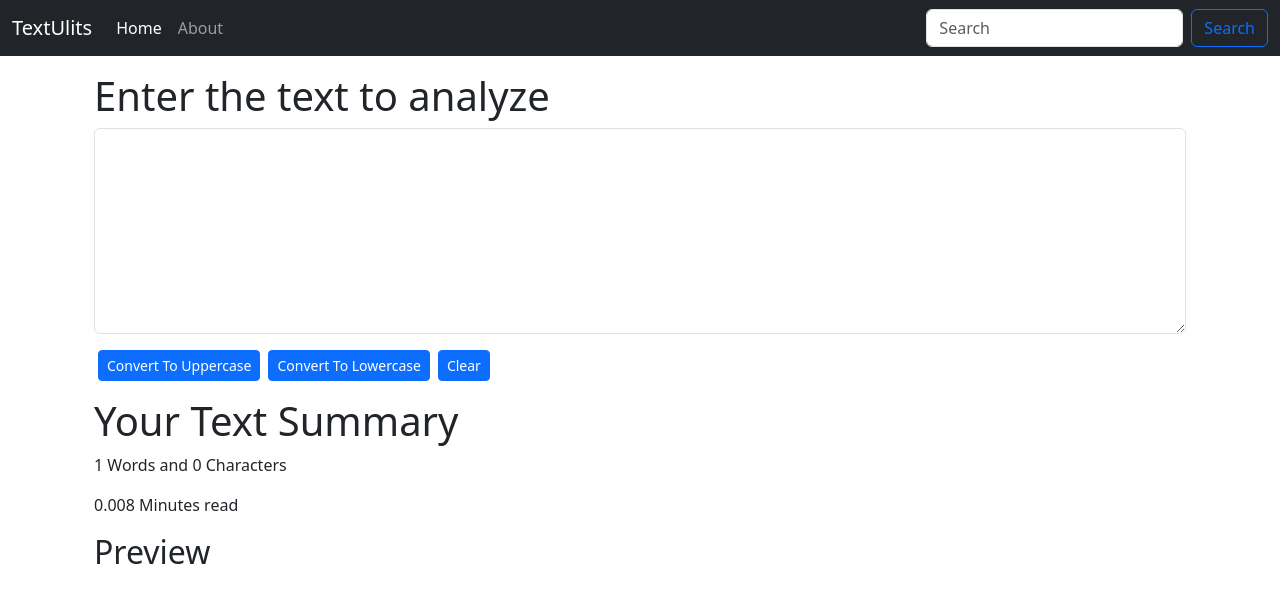
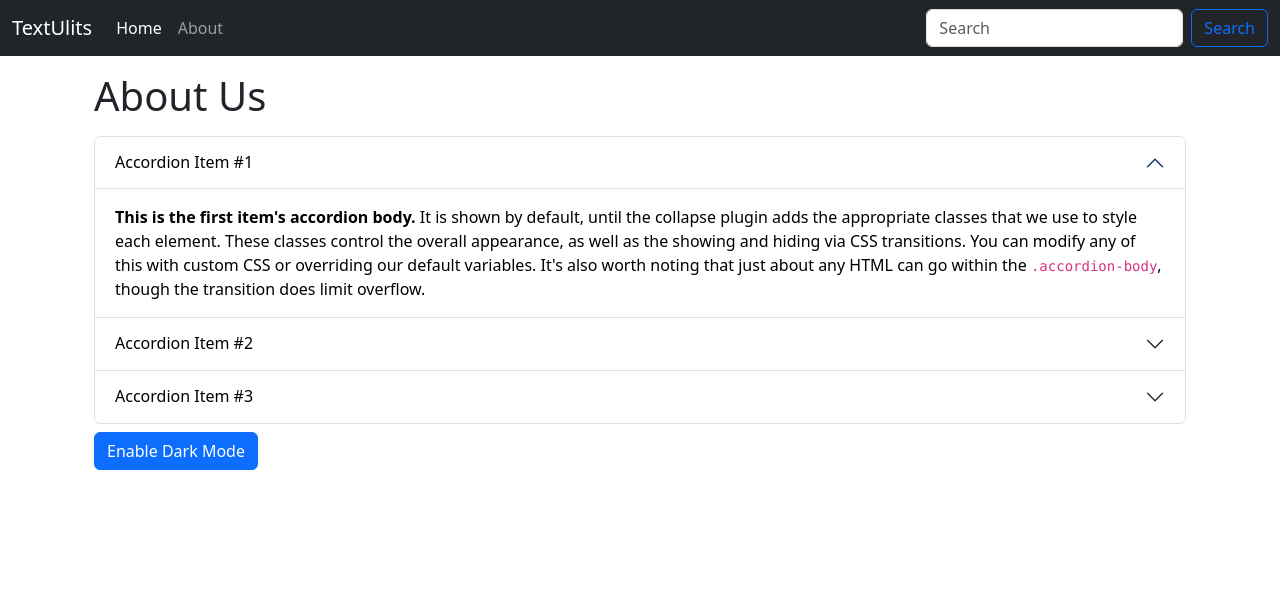
Before and after one commit to shubhamptdr/textutils, a React (Create React App) app: page / in a window 1280 px wide. Shown: the top 602 px of the page. Built offline with nearby package versions, Linux system fonts and the light colour scheme.

Commit message:
Added about us nad dark mode

```diff
--- a/src/App.js
+++ b/src/App.js
@@ -1,4 +1,5 @@
 import "./App.css";
+import About from "./components/About";
 import Navbar from "./components/Navbar";
 import TextForm from "./components/TextForm";
 
@@ -8,7 +9,8 @@
       <Navbar title="TextUlits" aboutText="About" />
       {/* <Navbar /> */}
       <div className="container my-3">
-        <TextForm heading="Enter the text to analyze" />
+        {/* <TextForm heading="Enter the text to analyze" /> */}
+        <About />
       </div>
     </>
   );
--- /dev/null
+++ b/src/components/About.js
@@ -0,0 +1,140 @@
+import React, { useState } from "react";
+
+export default function About() {
+  const [myStyle, setMyStyle] = useState({
+    color: "Black",
+    backgroundColor: "white",
+  });
+
+  const [btntext, setBtnText] = useState("Enable Dark Mode");
+
+  const toggleStyle = () => {
+    if (myStyle.backgroundColor === "white") {
+      setMyStyle({
+        color: "white",
+        backgroundColor: "Black",
+      });
+      setBtnText("Enable Light Mode");
+    } else {
+      setMyStyle({
+        color: "Black",
+        backgroundColor: "white",
+      });
+      setBtnText("Enable Dark Mode");
+    }
+  };
+
+  return (
+    <>
+      <div className="container">
+        <h1 className="my-3">About Us</h1>
+        <div className="accordion" id="accordionExample">
+          <div className="accordion-item" style={myStyle}>
+            <h2 className="accordion-header" id="headingOne">
+              <button
+                className="accordion-button"
+                style={myStyle}
+                type="button"
+                data-bs-toggle="collapse"
+                data-bs-target="#collapseOne"
+                aria-expanded="true"
+                aria-controls="collapseOne"
+              >
+                Accordion Item #1
+              </button>
+            </h2>
+            <div
+              id="collapseOne"
+              className="accordion-collapse collapse show"
+              aria-labelledby="headingOne"
+              data-bs-parent="#accordionExample"
+            >
+              <div className="accordion-body" style={myStyle}>
+                <strong>This is the first item's accordion body.</strong> It is
+                shown by default, until the collapse plugin adds the appropriate
+                classes that we use to style each element. These classes control
+                the overall appearance, as well as the showing and hiding via
+                CSS transitions. You can modify any of this with custom CSS or
+                overriding our default variables. It's also worth noting that
+                just about any HTML can go within the{" "}
+                <code>.accordion-body</code>, though the transition does limit
+                overflow.
+              </div>
+            </div>
+          </div>
+          <div className="accordion-item" style={myStyle}>
+            <h2 className="accordion-header" id="headingTwo">
+              <button
+                className="accordion-button collapsed"
+                style={myStyle}
+                type="button"
+                data-bs-toggle="collapse"
+                data-bs-target="#collapseTwo"
+                aria-expanded="false"
+                aria-controls="collapseTwo"
+              >
+                Accordion Item #2
+              </button>
+            </h2>
+            <div
+              id="collapseTwo"
+              className="accordion-collapse collapse"
+              aria-labelledby="headingTwo"
+              data-bs-parent="#accordionExample"
+            >
+              <div className="accordion-body" style={myStyle}>
+                <strong>This is the second item's accordion body.</strong> It is
+                hidden by default, until the collapse plugin adds the
+                appropriate classes that we use to style each element. These
+                classes control the overall appearance, as well as the showing
+                and hiding via CSS transitions. You can modify any of this with
+                custom CSS or overriding our default variables. It's also worth
+                noting that just about any HTML can go within the{" "}
+                <code>.accordion-body</code>, though the transition does limit
+                overflow.
+              </div>
+            </div>
+          </div>
+          <div className="accordion-item" style={myStyle}>
+            <h2 className="accordion-header" id="headingThree">
+              <button
+                className="accordion-button collapsed"
+                style={myStyle}
+                type="button"
+                data-bs-toggle="collapse"
+                data-bs-target="#collapseThree"
+                aria-expanded="false"
+                aria-controls="collapseThree"
+              >
+                Accordion Item #3
+              </button>
+            </h2>
+            <div
+              id="collapseThree"
+              className="accordion-collapse collapse"
+              aria-labelledby="headingThree"
+              data-bs-parent="#accordionExample"
+            >
+              <div className="accordion-body" style={myStyle}>
+                <strong>This is the third item's accordion body.</strong> It is
+                hidden by default, until the collapse plugin adds the
+                appropriate classes that we use to style each element. These
+                classes control the overall appearance, as well as the showing
+                and hiding via CSS transitions. You can modify any of this with
+                custom CSS or overriding our default variables. It's also worth
+                noting that just about any HTML can go within the{" "}
+                <code>.accordion-body</code>, though the transition does limit
+                overflow.
+              </div>
+            </div>
+          </div>
+        </div>
+      </div>
+      <div className="container my-2">
+        <button onClick={toggleStyle} type="button" className="btn btn-primary">
+          {btntext}
+        </button>
+      </div>
+    </>
+  );
+}
```
